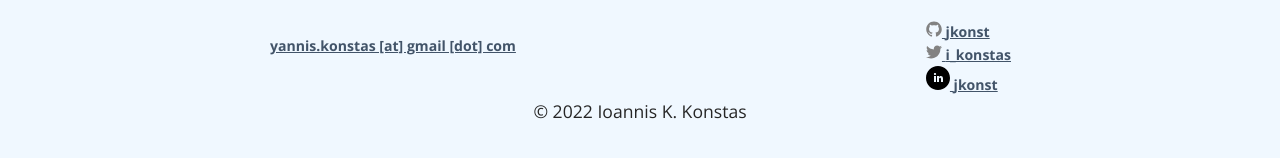
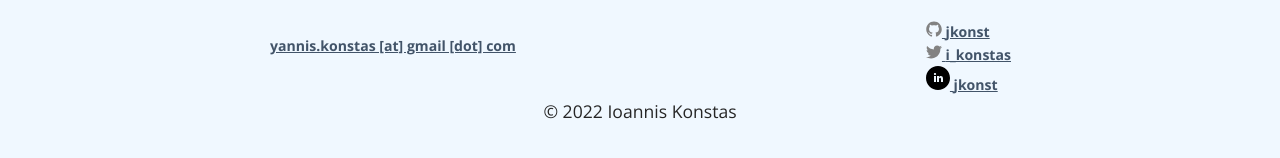
Before and after one commit to jkonst/jkonst.github.io, a Jekyll site: the page built from blog/index.html, in a window 1280 px wide. Shown: the part 711-869 px from the top of the page. Built offline with Jekyll 4.4.1, drawn with Linux system fonts in a browser that asks for light colours; some web fonts are replaced.

Commit message:
update contact

```diff
--- a/_includes/footer.html
+++ b/_includes/footer.html
@@ -36,7 +36,7 @@
                   </div>
                 </div>
 
-      © {{ 'now' | date: "%Y" }} Ioannis K. Konstas
+      © {{ 'now' | date: "%Y" }} Ioannis Konstas
        </div>
 
 
```
